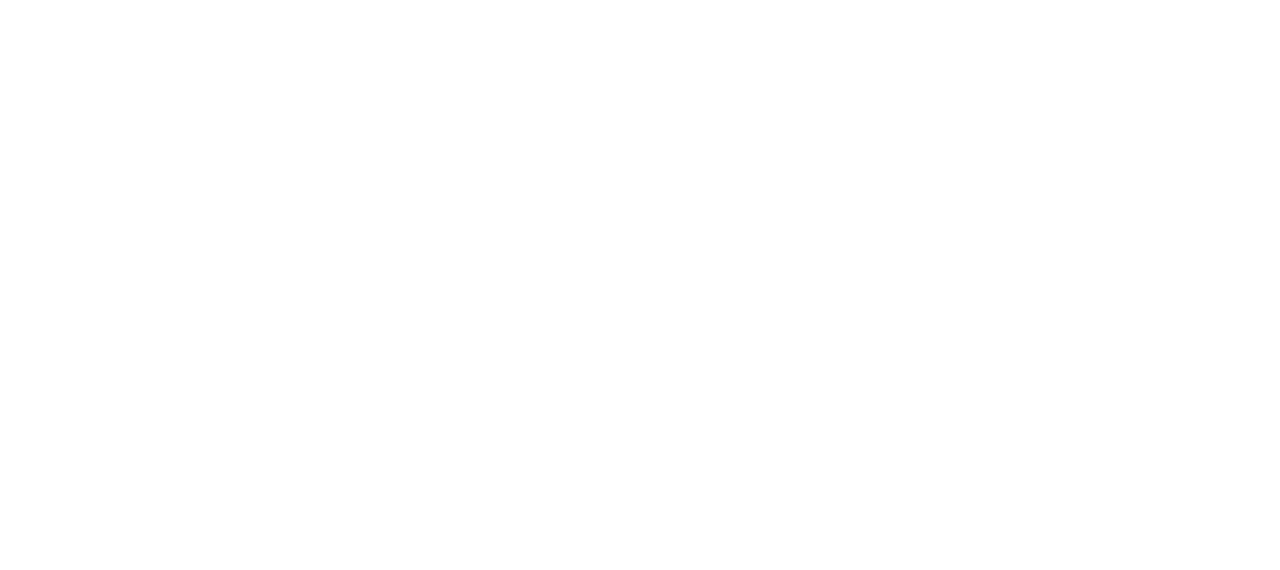
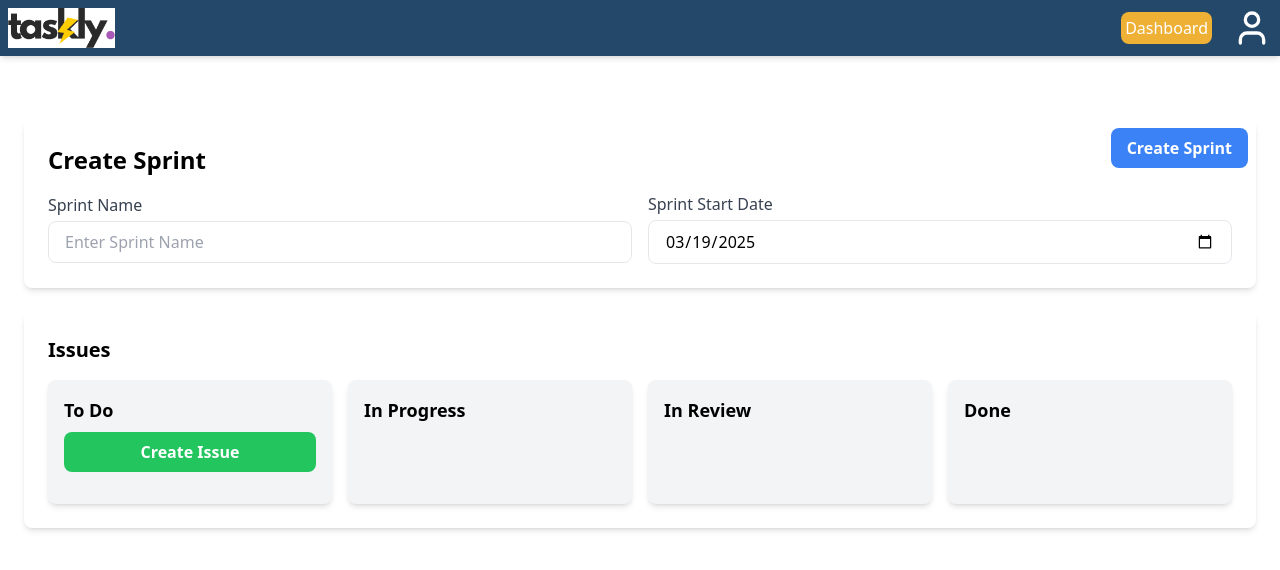
Before and after one commit to vidyadharchalla24/MyTaskly, a React (Vite) app in the folder mytaskly-frontend/: page /SprintsPage in a window 1280 px wide. Before the commit this address had no page. Shown: the top 570 px of the page. Built offline with nearby package versions, Linux system fonts and the light colour scheme; sample sign-in values are in the browser's storage.

Commit message:
sprints creaton ui

```diff
--- a/mytaskly-frontend/package.json
+++ b/mytaskly-frontend/package.json
@@ -16,6 +16,7 @@
     "lucide-react": "^0.479.0",
     "mytaskly-frontend": "file:",
     "react": "^18.3.1",
+    "react-beautiful-dnd": "^13.1.1",
     "react-dom": "^18.3.1",
     "react-icons": "^5.5.0",
     "react-router-dom": "^7.2.0",
--- a/mytaskly-frontend/src/App.jsx
+++ b/mytaskly-frontend/src/App.jsx
@@ -10,8 +10,10 @@
 import ResetPassword from "./components/forgotPassword/ResetPassword";
 import ProtectedRoute from "./components/ProtectedRoute";
 import Organization from "./components/Organization";
+import  {SprintsPage}  from "./components/SprintsPage";
 import { useEffect } from "react";
 import { setAxiosInterceptors } from "./utils/api";
+
 
 
 export default function App() {
@@ -40,6 +42,7 @@
             <Route path="/dashboard" element={<Dashboard />} />
             <Route path="/profile" element={<Profile />} />
             <Route path="/organization" element={<Organization/>}/>
+            <Route path="/SprintsPage" element={<SprintsPage/>}/>
           </Route>
         </Route>
       </Routes>
--- a/mytaskly-frontend/src/components/Dashboard.jsx
+++ b/mytaskly-frontend/src/components/Dashboard.jsx
@@ -65,7 +65,7 @@
                     onClick={() => handleClick(org)}
                     className="leading-relaxed text-base mb-2 underline decoration-1"
                   >
-                    Click Here for More Details about this Organization
+                    Click Here To View Projects
                   </button>
                 </div>
               </div>
--- /dev/null
+++ b/mytaskly-frontend/src/components/Models/CreateIssue.jsx
@@ -0,0 +1,77 @@
+import React, { useState } from "react";
+
+const CreateIssue = ({ isOpen, onClose, onSubmit }) => {
+  const [title, setTitle] = useState("");
+  const [assignee, setAssignee] = useState("");
+  const [description, setDescription] = useState("");
+  const [priority, setPriority] = useState("Medium");
+
+  if (!isOpen) return null;
+
+  return (
+    <div className="fixed inset-0 flex items-center justify-center bg-black bg-opacity-50">
+      <div className="bg-white p-6 rounded-lg shadow-lg w-3/4">
+        <h2 className="text-xl font-bold mb-4">Create Issue</h2>
+
+        {/* Title Field */}
+        <label className="block text-gray-700 font-medium">Title</label>
+        <input
+          type="text"
+          value={title}
+          onChange={(e) => setTitle(e.target.value)}
+          className="w-full px-4 py-2 border rounded-lg mb-3 outline-none focus:ring focus:ring-blue-300"
+          placeholder="Enter issue title"
+        />
+
+        {/* Assignee Field */}
+        <label className="block text-gray-700 font-medium">Assignee</label>
+        <input
+          type="text"
+          value={assignee}
+          onChange={(e) => setAssignee(e.target.value)}
+          className="w-full px-4 py-2 border rounded-lg mb-3 outline-none focus:ring focus:ring-blue-300"
+          placeholder="Assign to"
+        />
+
+        {/* Description Field */}
+        <label className="block text-gray-700 font-medium">Description</label>
+        <textarea
+          value={description}
+          onChange={(e) => setDescription(e.target.value)}
+          className="w-full px-4 py-2 border rounded-lg mb-3 outline-none focus:ring focus:ring-blue-300"
+          placeholder="Enter issue description"
+        ></textarea>
+
+        {/* Priority Dropdown */}
+        <label className="block text-gray-700 font-medium">Priority</label>
+        <select
+          value={priority}
+          onChange={(e) => setPriority(e.target.value)}
+          className="w-full px-4 py-2 border rounded-lg mb-4 outline-none focus:ring focus:ring-blue-300"
+        >
+          <option value="High">High</option>
+          <option value="Medium">Medium</option>
+          <option value="Low">Low</option>
+        </select>
+
+        {/* Buttons */}
+        <div className="flex justify-center gap-4">
+          <button
+            onClick={() => onSubmit({ title, assignee, description, priority })}
+            className="bg-blue-500 text-white font-bold py-2 px-4 rounded-lg hover:bg-blue-600 transition"
+          >
+            Submit
+          </button>
+          <button
+            onClick={onClose}
+            className="bg-gray-400 text-white font-bold py-2 px-4 rounded-lg hover:bg-gray-500 transition"
+          >
+            Cancel
+          </button>
+        </div>
+      </div>
+    </div>
+  );
+};
+
+export default CreateIssue;
--- a/mytaskly-frontend/src/components/Organization.jsx
+++ b/mytaskly-frontend/src/components/Organization.jsx
@@ -4,9 +4,11 @@
 import { FaEdit, FaTrash } from "react-icons/fa";
 import { OrganizationContext } from "../context/OrganizationContext";
 import { UserContext } from "../context/UserContext";
+import { useNavigate } from "react-router-dom";
 
 const Organization = () => {
   const [data, setData] = useState([]);
+  const navigate = useNavigate();
   const [successMessage, setSuccessMessage] = useState("");
   const [showModal, setShowModal] = useState(false);
   const [deleteProjectId, setDeleteProjectId] = useState(null);
@@ -16,6 +18,9 @@
   const location = useLocation();
   let organizationName  = "";
 
+  const goToSprinsPage = () => {
+    navigate("/SprintsPage");
+  };
   useEffect(() => {
     organizationName = location.state.organizationName;
     setOrganizationName(organizationName);
@@ -107,6 +112,12 @@
                   <FaTrash size={18} />
                 </button>
               </div>
+              <button
+        onClick={goToSprinsPage}
+        className="leading-relaxed text-base mb-2 underline decoration-1"
+      >
+        Click Here To View SprintsPage
+      </button>
             </div>
           ))}
         </div>
@@ -135,6 +146,7 @@
               >
                 Delete
               </button>
+
             </div>
           </div>
         </div>
--- /dev/null
+++ b/mytaskly-frontend/src/components/SprintsPage.jsx
@@ -0,0 +1,119 @@
+import React, { useState } from 'react';
+import CreateIssue from './Models/CreateIssue';
+
+export const SprintsPage = () => {
+    const [sprintName, setSprintName] = useState('');
+    const [startDate, setStartDate] = useState(new Date().toISOString().split('T')[0]);
+    const [isModalOpen, setIsModalOpen] = useState(false);
+    const [sprintCreated, setSprintCreated] = useState(false);
+    const [sprintStarted, setSprintStarted] = useState(false);
+    const [issues, setIssues] = useState([]); // Store created issues
+
+    const handleCreateSprint = () => {
+        setSprintCreated(true);
+    };
+
+    const handleStartSprint = () => {
+        setSprintStarted(true);
+    };
+
+    const handleSubmitIssue = (issueData) => {
+        setIssues([...issues, issueData]); // Add new issue to state
+        setIsModalOpen(false);
+    };
+
+    return (
+        <div className="text[-Poppins]">
+            <div className="p-6">
+                <div className="bg-white p-6 rounded-lg shadow-md w-full relative">
+                    <button
+                        onClick={sprintCreated ? handleStartSprint : handleCreateSprint}
+                        disabled={sprintStarted}
+                        className={`absolute top-0 right-0 mt-2 mr-2 font-bold py-2 px-4 rounded-lg transition
+                        ${sprintStarted ? "bg-gray-400 cursor-not-allowed" : "bg-blue-500 text-white hover:bg-blue-600"}`}
+                    >
+                        {sprintStarted ? "Sprint In Progress" : sprintCreated ? "Start Sprint" : "Create Sprint"}
+                    </button>
+
+                    <h1 className="text-2xl font-bold mb-4">Create Sprint</h1>
+
+                    <div className="flex items-center gap-4">
+                        <div className="w-1/2">
+                            <label className="block text-gray-700 font-medium mb-1">Sprint Name</label>
+                            <input
+                                type="text"
+                                value={sprintName}
+                                onChange={(e) => setSprintName(e.target.value)}
+                                className="w-full px-4 py-2 border rounded-lg focus:ring focus:ring-blue-300 outline-none"
+                                placeholder="Enter Sprint Name"
+                            />
+                        </div>
+
+                        <div className="w-1/2">
+                            <label className="block text-gray-700 font-medium mb-1">Sprint Start Date</label>
+                            <input
+                                type="date"
+                                value={startDate}
+                                onChange={(e) => setStartDate(e.target.value)}
+                                className="w-full px-4 py-2 border rounded-lg focus:ring focus:ring-blue-300 outline-none"
+                                min={new Date().toISOString().split('T')[0]}
+                            />
+                        </div>
+                    </div>
+                </div>
+
+                <div className="mt-6 bg-white p-6 rounded-lg shadow-md w-full">
+                    <h2 className="text-xl font-bold mb-4">Issues</h2>
+
+                    <div className="grid grid-cols-4 gap-4">
+                        {/* To Do Column */}
+                        <div className="bg-gray-100 p-4 rounded-lg shadow-md">
+                            <h3 className="text-lg font-semibold mb-2">To Do</h3>
+                            <button
+                                onClick={() => setIsModalOpen(true)}
+                                className="bg-green-500 text-white font-bold py-2 px-4 rounded-lg hover:bg-green-600 transition w-full"
+                            >
+                                Create Issue
+                            </button>
+
+                            {/* Render created issues */}
+                            <div className="mt-4">
+                                {issues.map((issue, index) => (
+                                    <div key={index} className="bg-white p-4 rounded-lg shadow-md mb-2">
+                                        <h4 className="font-semibold">{issue.title}</h4>
+                                        <p className="text-gray-600">Assigned to: {issue.assignee}</p>
+                                        <p className="text-gray-500 text-sm">{issue.description}</p>
+                                        <p className={`mt-2 px-2 py-1 rounded text-white w-max
+                                            ${issue.priority === "High" ? "bg-red-500" :
+                                                issue.priority === "Medium" ? "bg-yellow-500" :
+                                                    "bg-green-500"}`}>
+                                            {issue.priority} Priority
+                                        </p>
+                                    </div>
+                                ))}
+                            </div>
+                        </div>
+
+                        {/* Other Columns */}
+                        <div className="bg-gray-100 p-4 rounded-lg shadow-md">
+                            <h3 className="text-lg font-semibold mb-2">In Progress</h3>
+                        </div>
+                        <div className="bg-gray-100 p-4 rounded-lg shadow-md">
+                            <h3 className="text-lg font-semibold mb-2">In Review</h3>
+                        </div>
+                        <div className="bg-gray-100 p-4 rounded-lg shadow-md">
+                            <h3 className="text-lg font-semibold mb-2">Done</h3>
+                        </div>
+                    </div>
+                </div>
+            </div>
+
+            {/* Issue Creation Modal */}
+            <CreateIssue
+                isOpen={isModalOpen}
+                onClose={() => setIsModalOpen(false)}
+                onSubmit={handleSubmitIssue}
+            />
+        </div>
+    );
+};
```
Also changed, not shown: 1 other file (tests, documents, lock files or other folders).
